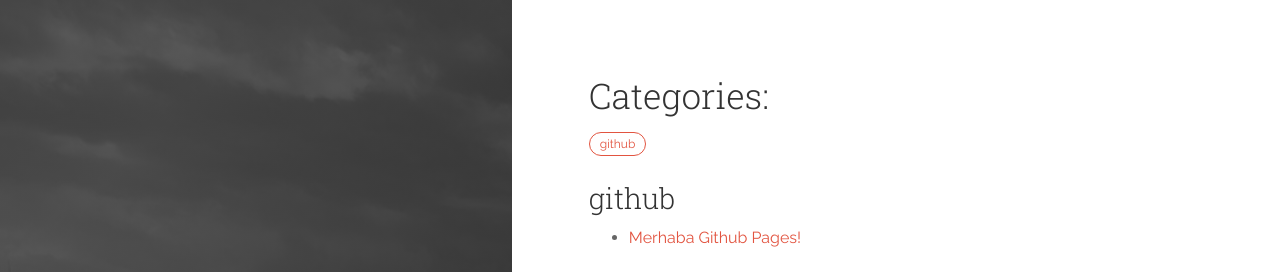
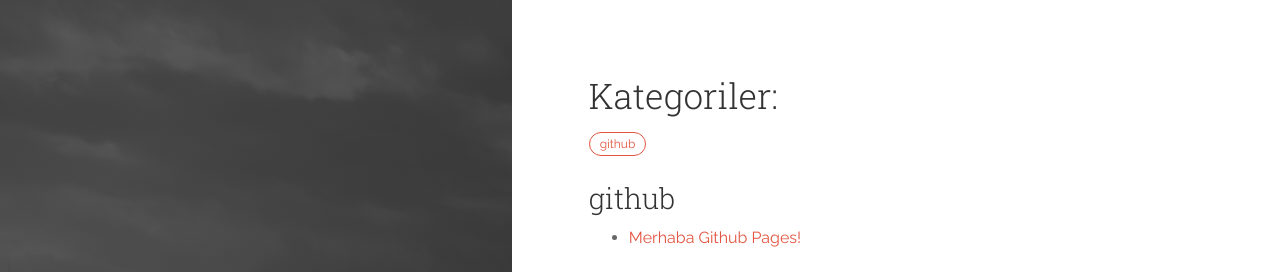
Before and after one commit to sercanesiktas/sercanesiktas.github.io, a Jekyll site: the page built from categories.md, in a window 1280 px wide. Shown: the top 272 px of the page. Built offline with Jekyll 4.4.1, drawn with Linux system fonts in a browser that asks for light colours.

Commit message:
Update categories.html

```diff
--- a/_layouts/categories.html
+++ b/_layouts/categories.html
@@ -1,7 +1,7 @@
 ---
 layout: default
 ---
-<h2>Categories:</h2>
+<h2>Kategoriler:</h2>
 <div class="categories">
 {% for catitem in site.categories  %}
   <a href="#{{ catitem[0] }}">{{  catitem[0] }}</a>
```
